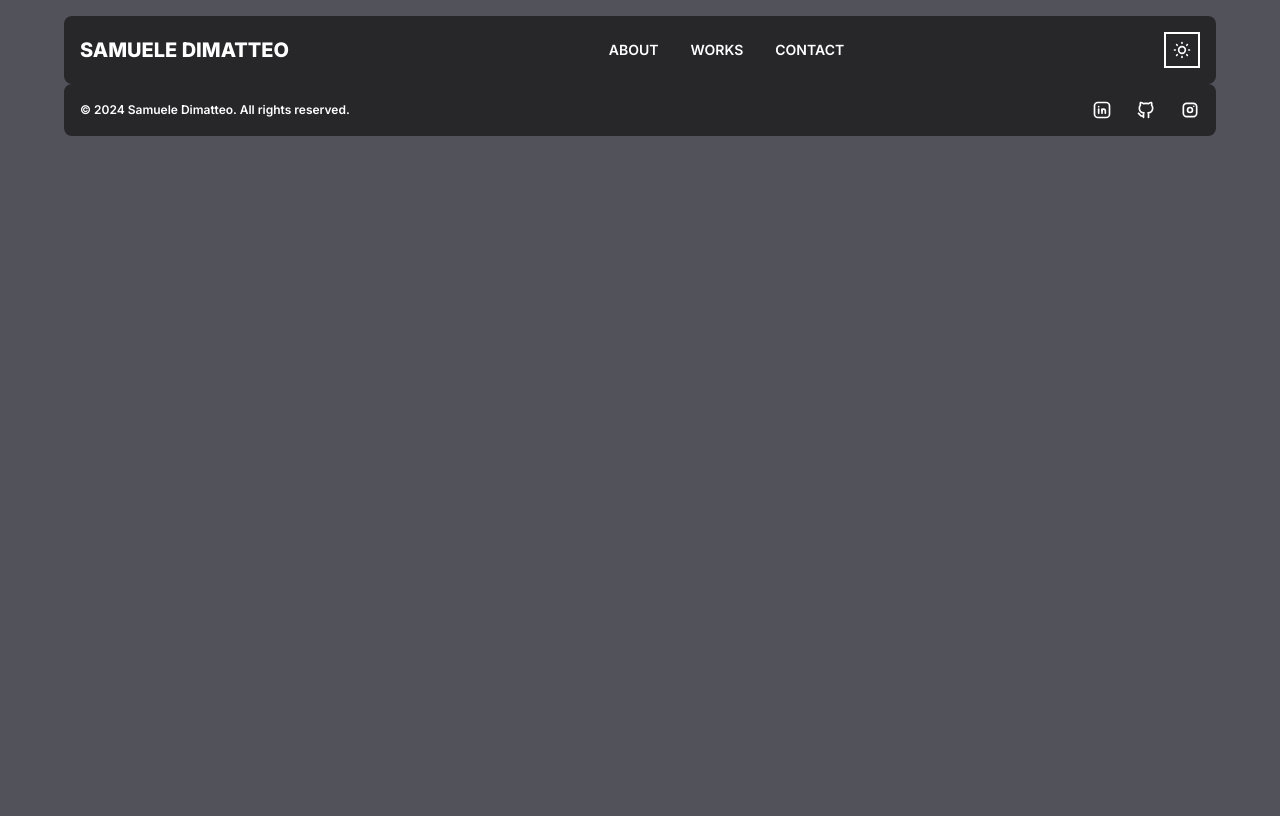
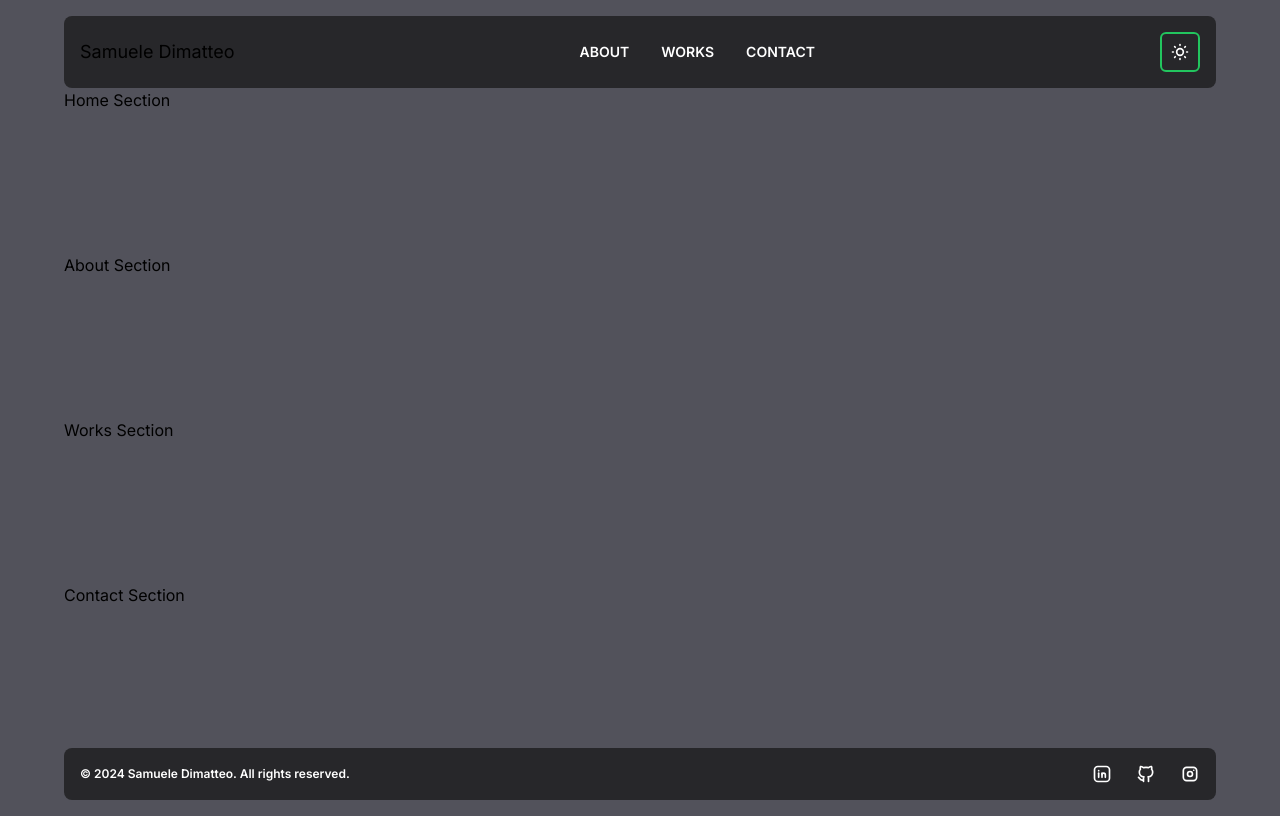
Before and after one commit to Samuele-Dimatteo/Portfolio, a Next.js app: page / in a window 1280 px wide. Built offline with nearby package versions, Linux system fonts and the light colour scheme.

Commit message:
initial parallax animation, minor changes

```diff
--- a/src/app/globals.css
+++ b/src/app/globals.css
@@ -3,5 +3,5 @@
 @tailwind utilities;
 
 body {
-  @apply mx-auto w-[90rem] max-w-[90%] h-screen dark:bg-zinc-600;
+  @apply flex flex-col mx-auto w-[90rem] max-w-[90%] h-screen dark:bg-zinc-600;
 }
--- a/src/app/page.tsx
+++ b/src/app/page.tsx
@@ -1,16 +1,34 @@
 'use client';
 
-import { ReactElement } from 'react';
+import { ReactElement, useRef } from 'react';
 import Navbar from '@/components/layout/Navbar';
+import HomeSection from '@/components/sections/HomeSection';
 import Footer from '@/components/layout/Footer';
+import { motion, useScroll } from 'framer-motion';
+import AboutSection from '@/components/sections/AboutSection';
+import WorksSection from '@/components/sections/WorksSection';
+import ContactSection from '@/components/sections/ContactSection';
 
-const Homepage = (): ReactElement => {
+const App = (): ReactElement => {
+  const container = useRef(null);
+
+  const { scrollYProgress } = useScroll({
+    target: container,
+    offset: ['start start', 'end end']
+  })
+
   return (
     <>
       <Navbar />
+      <motion.div ref={container} className='flex flex-col flex-1'>
+        <HomeSection />
+        <AboutSection />
+        <WorksSection />
+        <ContactSection />
+      </motion.div>
       <Footer />
     </>
   );
 };
 
-export default Homepage;
+export default App;
--- a/src/components/common/Button.tsx
+++ b/src/components/common/Button.tsx
@@ -1,39 +1,42 @@
-import { ReactNode, ReactElement } from 'react';
-
-enum Size {
-  'sm' = 'p-1',
-  'md' = 'p-2',
-  'lg' = 'p-3',
-  'xl' = 'p-4',
-}
-
-enum Color {
-  'forground' = '#FFFF00'
-}
-
-enum Variant {
-  'solid' = ''
-}
+import React, { ReactNode, ReactElement } from 'react';
 
 interface ButtonProps {
-  size?: Size;
-  color?: Color | string;
+  size?: 'sm' | 'md' | 'lg';
+  color?: 'foreground';
   variant?: 'solid' | 'bordered';
+  radius?: 'none' | 'sm' | 'md' | 'lg' | 'xl' | 'full';
+  isDisabled?: boolean;
+  onPress?: () => void;
   children: ReactNode;
 }
 
-const Button = ({ size = 'md', color = 'black', variant = 'solid', children }: ButtonProps): ReactElement => {
-  const className = `
-    ${size === 'sm' ? 'text-sm' : ''}
-    ${size === 'md' ? 'text-md' : ''}
-    ${size === 'lg' ? 'text-lg' : ''}
-    ${size === 'xl' ? 'text-xl' : ''}
-    ${color ? `bg-${color}` : 'bg-black'}
-    ${isFilled ? '' : 'border border-solid border-black'}
-  `;
+enum SizeButton {
+  'sm' = 'px-2 py-2 text-sm',
+  'md' = 'px-4 py-2 text-md',
+  'lg' = 'px-5 py-2 text-lg',
+}
 
+enum ColorButton {
+  'foreground' = 'bg-green-500',
+}
+
+enum VariantButton {
+  'solid' = '',
+  'bordered' = 'border-2 border-green-500 bg-transparent',
+}
+
+enum RadiusButton {
+  'none' = 'rounded-none',
+  'sm' = 'rounded-sm',
+  'md' = 'rounded-md',
+  'lg' = 'rounded-lg',
+  'xl' = 'rounded-xl',
+  'full' = 'rounded-full',
+}
+
+const Button = ({ size = 'md', color, variant = 'solid', radius = 'md', isDisabled = false, onPress, children }: ButtonProps): ReactElement => {
   return (
-    <button className={'border'} onClick={action}>
+    <button className={`${SizeButton[size]} ${color && ColorButton[color]} ${VariantButton[variant]} ${RadiusButton[radius]}`} disabled={isDisabled} onClick={onPress}>
       {children}
     </button>
   );
--- /dev/null
+++ b/src/components/common/Link.tsx
@@ -0,0 +1,36 @@
+import React, { ReactNode, ReactElement } from 'react';
+
+interface LinkProps {
+  href: string;
+  size?: 'sm' | 'md' | 'lg';
+  color?: 'foreground';
+  underline?: 'none' | 'hover' | 'always';
+  isExternal?: boolean;
+  children: ReactNode;
+}
+
+enum SizeLink {
+  'sm' = 'text-sm',
+  'md' = 'text-md',
+  'lg' = 'text-lg',
+}
+
+enum ColorLink {
+  'foreground' = 'bg-green-500',
+}
+
+enum UnderlineLink {
+  'none' = '',
+  'hover' = 'hover:bg-green-900',
+  'always' = 'bg-red-700',
+}
+
+const Link = ({ href, size = 'md', color, underline = 'none', isExternal, children }: LinkProps): ReactElement => {
+  return (
+    <a href={href} target={isExternal ? '_blank' : undefined} className={`${SizeLink[size]} ${color ? ColorLink[color] : ''} ${UnderlineLink[underline]}`}>
+      {children}
+    </a>
+  );
+};
+
+export default Link;
--- a/src/components/layout/Navbar.tsx
+++ b/src/components/layout/Navbar.tsx
@@ -1,6 +1,8 @@
 import { ReactElement } from 'react';
 import { IconMoon, IconSun } from '@tabler/icons-react';
 import { useTheme } from '@/providers/ThemeProvider';
+import Button from '@/components/common/Button';
+import Link from '@/components/common/Link';
 
 const Navbar = (): ReactElement => {
   const { theme, setTheme } = useTheme();
@@ -9,17 +11,17 @@ const Navbar = (): ReactElement => {
 
   return (
     <nav className="flex justify-between items-center p-4 mt-4 w-full rounded-lg bg-zinc-800">
-      <a className="text-white text-xl font-extrabold uppercase" href="/">
+      <Link href='/' size='lg' underline='none'>
         Samuele Dimatteo
-      </a>
+      </Link>
       <ul className="flex gap-8 text-white text-sm font-semibold uppercase">
         {itemList.map((item, idx) => (
           <li key={idx}>{item}</li>
         ))}
       </ul>
-      <button className="p-1.5 border-2 border-white rounded-" onClick={() => setTheme(theme === 'dark' ? 'light' : 'dark')}>
+      <Button size='sm' variant='bordered' radius='md' onPress={() => setTheme(theme === 'dark' ? 'light' : 'dark')}>
         {theme === 'dark' ? <IconSun size={20} color="#FFFFFF" /> : <IconMoon size={20} color="#FFFFFF" />}
-      </button>
+      </Button>
     </nav>
   );
 };
--- a/src/components/sections/AboutSection.tsx
+++ b/src/components/sections/AboutSection.tsx
@@ -0,0 +1,11 @@
+import { ReactNode, ReactElement } from 'react';
+
+const AboutSection = (): ReactElement => {
+    return (
+        <main className='flex-1'>
+            <h1>About Section</h1>
+        </main>
+    );
+};
+
+export default AboutSection;
--- a/src/components/sections/ContactSection.tsx
+++ b/src/components/sections/ContactSection.tsx
@@ -0,0 +1,11 @@
+import { ReactNode, ReactElement } from 'react';
+
+const ContactSection = (): ReactElement => {
+    return (
+        <main className='flex-1'>
+            <h1>Contact Section</h1>
+        </main>
+    );
+};
+
+export default ContactSection;
--- a/src/components/sections/HomeSection.tsx
+++ b/src/components/sections/HomeSection.tsx
@@ -0,0 +1,11 @@
+import { ReactNode, ReactElement } from 'react';
+
+const HomeSection = (): ReactElement => {
+    return (
+        <main className='flex-1'>
+            <h1>Home Section</h1>
+        </main>
+    );
+};
+
+export default HomeSection;
--- a/src/components/sections/WorksSection.tsx
+++ b/src/components/sections/WorksSection.tsx
@@ -0,0 +1,11 @@
+import { ReactNode, ReactElement } from 'react';
+
+const WorkSection = (): ReactElement => {
+    return (
+        <main className='flex-1'>
+            <h1>Works Section</h1>
+        </main>
+    );
+};
+
+export default WorkSection;
```
